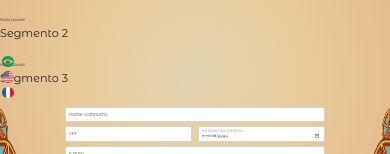
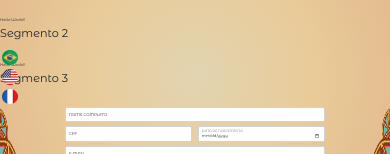
Before and after one commit to ArlessonMoura/congress-brazilian-dance-ultra, a React (Create React App) app: page / in a window 390 px wide. Shown: the part 345-499 px from the top of the page. Built offline with nearby package versions, Linux system fonts and the light colour scheme.

Commit message:
languages icons responsive size

```diff
--- a/src/components/LangMenu/style.scss
+++ b/src/components/LangMenu/style.scss
@@ -14,6 +14,6 @@ aside {
 }
 
 .languages-icons {
-  max-width: 3rem;
+  width: 100%;
   margin: .5rem;
 }
```
